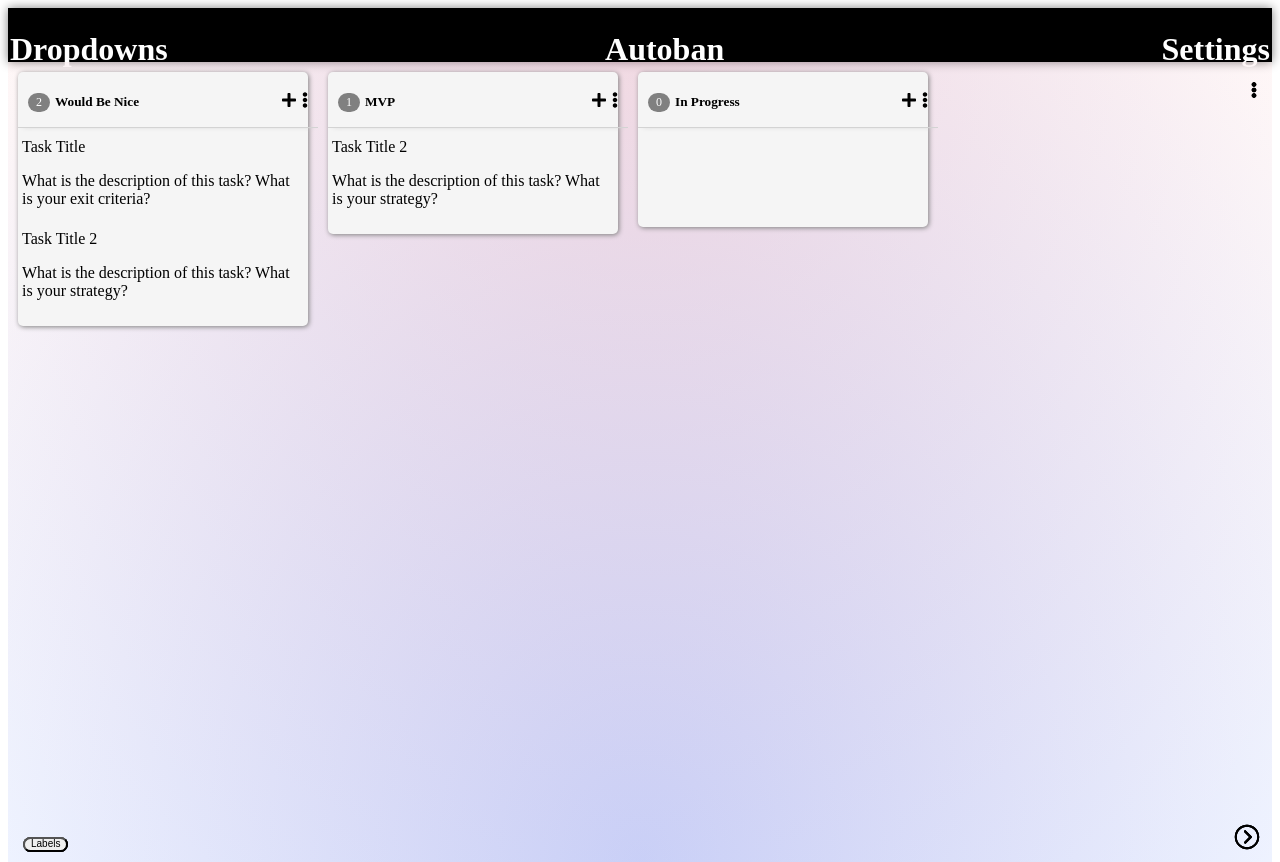
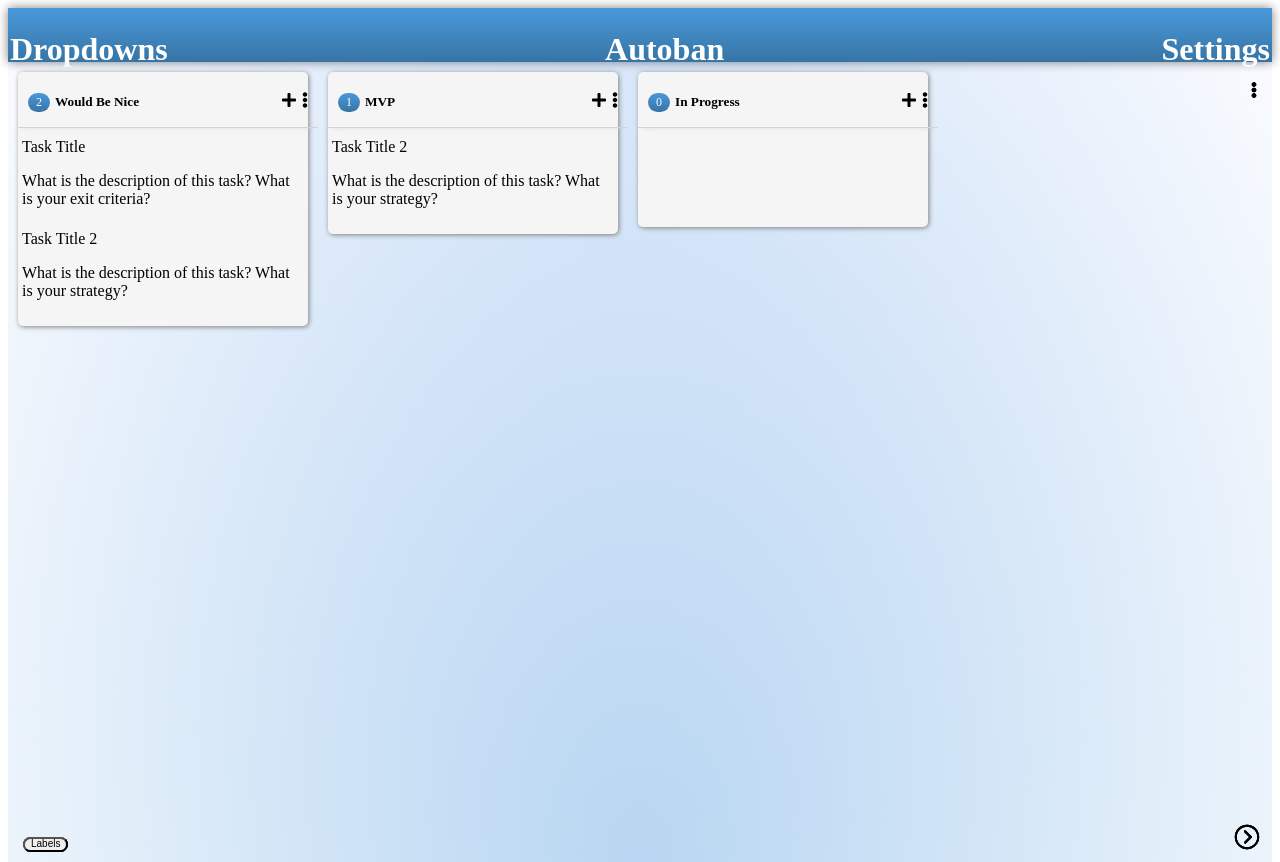
Before and after one commit to TheAutobanApp/Autoban, a React (Create React App) app in the folder client/: page / in a window 1280 px wide. Built offline with nearby package versions, Linux system fonts and the light colour scheme; the HTML template or start-up script is replaced by a standard one.

Commit message:
added gradient to navbar and counter, changed color vars, added keys to cards

```diff
--- a/client/src/App.js
+++ b/client/src/App.js
@@ -46,6 +46,7 @@ function App() {
                 <CardComponent
                   title={item.title}
                   description={item.description}
+                  key={item.id}
                 />
               ),
           )}
@@ -57,6 +58,7 @@ function App() {
                 <CardComponent
                   title={item.title}
                   description={item.description}
+                  key={item.id}
                 />
               ),
           )}
--- a/client/src/components/CardComponent.js
+++ b/client/src/components/CardComponent.js
@@ -12,6 +12,7 @@ function CardComponent(props) {
         <Card.Title>{props.title}</Card.Title>
         <FaEllipsisV
           style={{ position: 'absolute', top: '20px', right: '10px' }}
+          className="clickable"
         />
 
         <Card.Text>
@@ -40,6 +41,7 @@ function CardComponent(props) {
         </Overlay>
         <IoIosArrowDropright
           fontSize="30px"
+          className="clickable"
           style={{
             bottom: '10px',
             right: '10px',
--- a/client/src/styles/style.css
+++ b/client/src/styles/style.css
@@ -1,7 +1,8 @@
 :root {
-    --background-color1: rgba(250, 158, 158, 0.288);
-    --background-color2: rgba(51, 105, 255, 0.288);
-    --nav-color: rgba(39, 53, 250, 0.836);
+    --background-color1: rgba(45, 102, 236, 0.089);
+    --background-color2: rgba(73, 153, 219, 0.37);
+    --nav-color: rgb(73, 153, 219);
+    --nav-color2: rgb(55, 116, 165);
 }
 
 body {
@@ -14,7 +15,7 @@ body {
     display: flex;
     justify-content: space-between;
     height: 50px;
-    background-color: black;
+    background: linear-gradient(to bottom, var(--nav-color), var(--nav-color2));
     box-shadow: 0 0 10px gray;
     padding: 2px;
     color: white;
@@ -55,7 +56,7 @@ body {
 }
 
 .card-counter {
-    background-color: gray;
+    background: linear-gradient(to bottom, var(--nav-color), var(--nav-color2));
     border-radius: 20px;
     color: white;
     height: fit-content;
```
Also changed, not shown: client/src/autologo.png (added).
